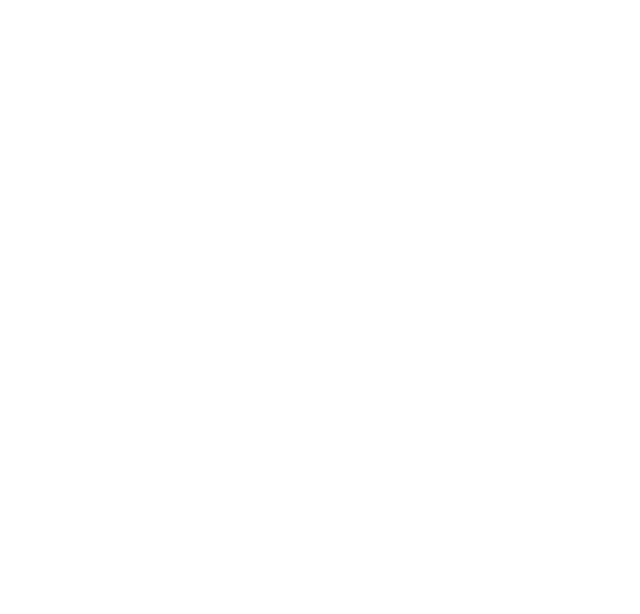
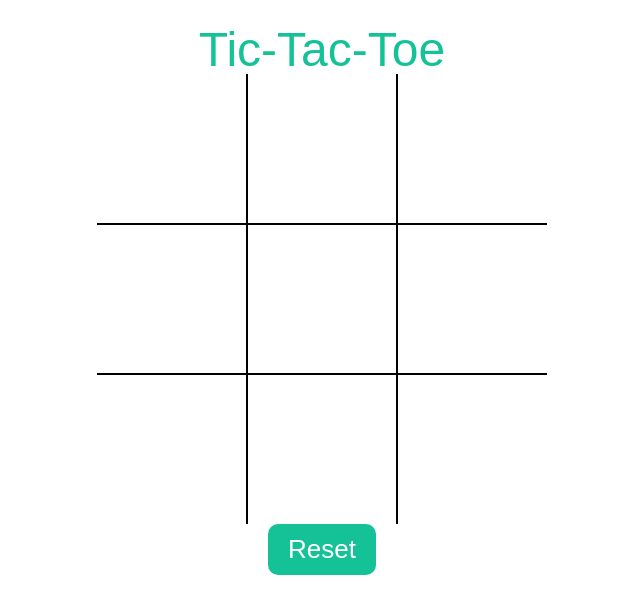
Before and after one commit to nickamcd/tic-tac-toe, a plain HTML site: page index.html in a window 1280 px wide. Shown: the whole page, without its empty margins (318-958 px from the left). Drawn offline with Linux system fonts and the light colour scheme.

Commit message:
Basic layout and styling of gameboard

```diff
--- a/index.html
+++ b/index.html
@@ -4,11 +4,27 @@
   <meta charset="UTF-8">
   <meta http-equiv="X-UA-Compatible" content="IE=edge">
   <meta name="viewport" content="width=device-width, initial-scale=1.0">
-  <title>Document</title>
+
+  <link rel="stylesheet" href="styles/reset.css">
+  <link rel="stylesheet" href="styles/main.css">
+
+  <title>Tic-Tac-Toe</title>
 </head>
 <body>
-  <div class="gameboard">
-
+  <div class="container">
+    <h1>Tic-Tac-Toe</h1>
+    <div class="gameboard" id="gameboard">
+      <div class="cell" id="0"></div>
+      <div class="cell" id="1"></div>
+      <div class="cell" id="2"></div>
+      <div class="cell" id="3"></div>
+      <div class="cell" id="4"></div>
+      <div class="cell" id="5"></div>
+      <div class="cell" id="6"></div>
+      <div class="cell" id="7"></div>
+      <div class="cell" id="8"></div>
+    </div>
+    <button>Reset</button>
   </div>
 
   <script src="script.js"></script>
--- a/script.js
+++ b/script.js
@@ -1,7 +1,6 @@
 // GameBoard module
 const GameBoard = (() => {
   let gameboard = [];
-
 
 })();
 
--- a/styles/main.css
+++ b/styles/main.css
@@ -0,0 +1,97 @@
+/*
+--------------------
+  General Styling
+--------------------
+*/
+:root {
+  --mint: #15c297;
+  --cell-size: 150px;
+  --mark-size: calc(var(--cell-size) * 0.8)
+}
+
+body {
+  color: var(--mint);
+  font-family: Arial, Helvetica, sans-serif;
+}
+
+*, *::before, *::after {
+  box-sizing: border-box;
+}
+
+h1 {
+  font-size: 48px;
+  margin-top: 150px;
+}
+
+.container {
+  width: 100%;
+  height: 100vh;
+  display: flex;
+  justify-content: center;
+  align-content: center;
+  align-items: center;
+  flex-direction: column;
+}
+
+.container button {
+  margin-bottom: 350px;
+  padding: 10px 20px;
+  border-radius: 10px;
+  border: none;
+  color: white;
+  background-color: var(--mint);
+  font-size: 26px;
+  transition: 200ms transform
+}
+
+.container button:hover {
+  cursor: pointer;
+  transform: translateY(-5px);
+}
+
+/*
+--------------------
+  GameBoard
+--------------------
+*/
+
+.gameboard {
+  height: 100%;
+  width: 100%;
+  display: grid;
+  justify-content: center;
+  align-content: center;
+  justify-items: center;
+  align-items: center;
+  grid-template-columns: repeat(3, auto);
+}
+
+/*
+--------------------
+  Cell
+--------------------
+*/
+
+.cell {
+  height: var(--cell-size);
+  width: var(--cell-size);
+  border: 1px solid black;
+}
+
+/* Remove outer borders of cells */
+
+.cell:nth-child(-n + 3) {
+  border-top: none;
+}
+
+.cell:nth-last-child(-n + 3) {
+  border-bottom: none;
+}
+
+.cell:nth-child(3n + 1) {
+  border-left: none;
+}
+
+.cell:nth-last-child(3n + 1) {
+  border-right: none;
+}
```
